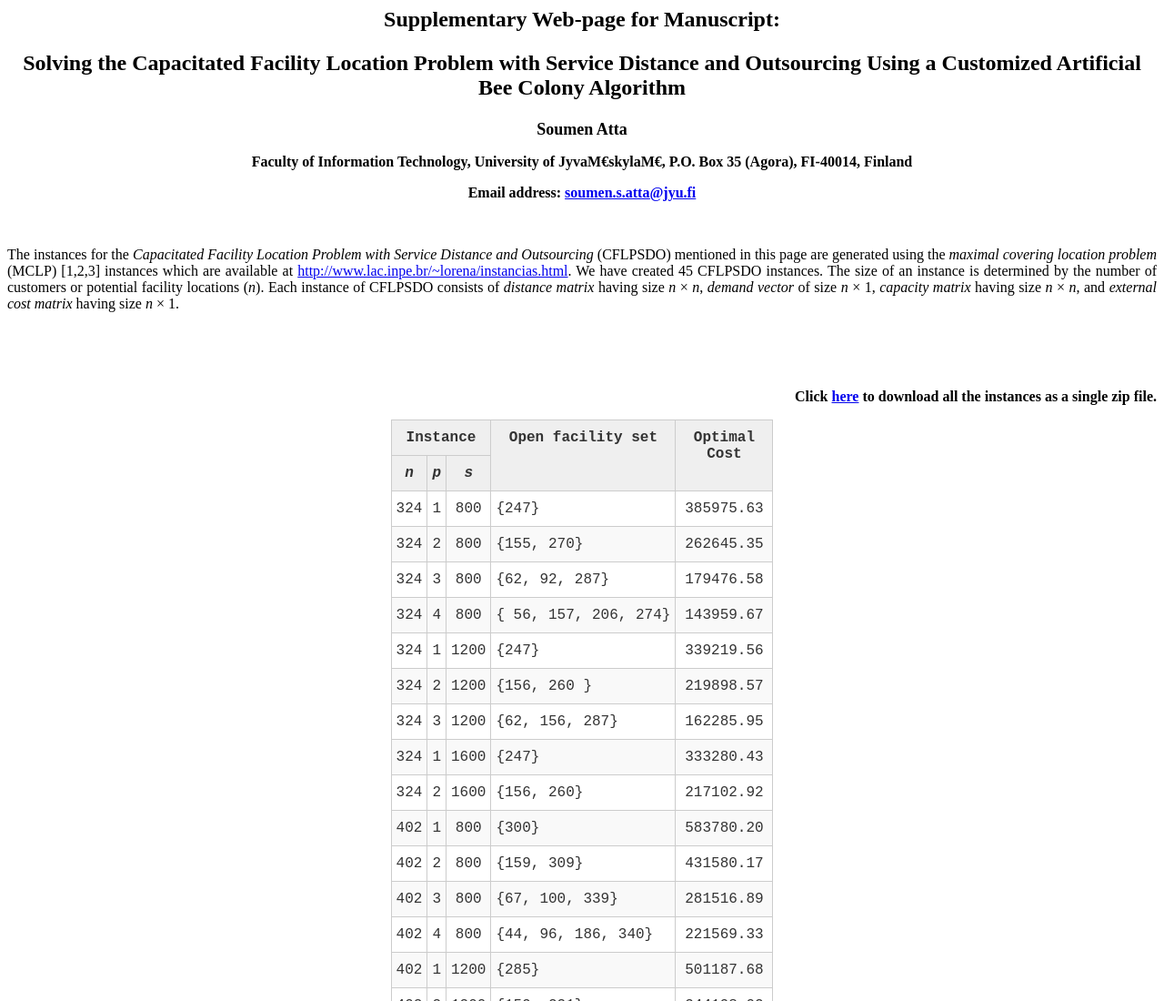
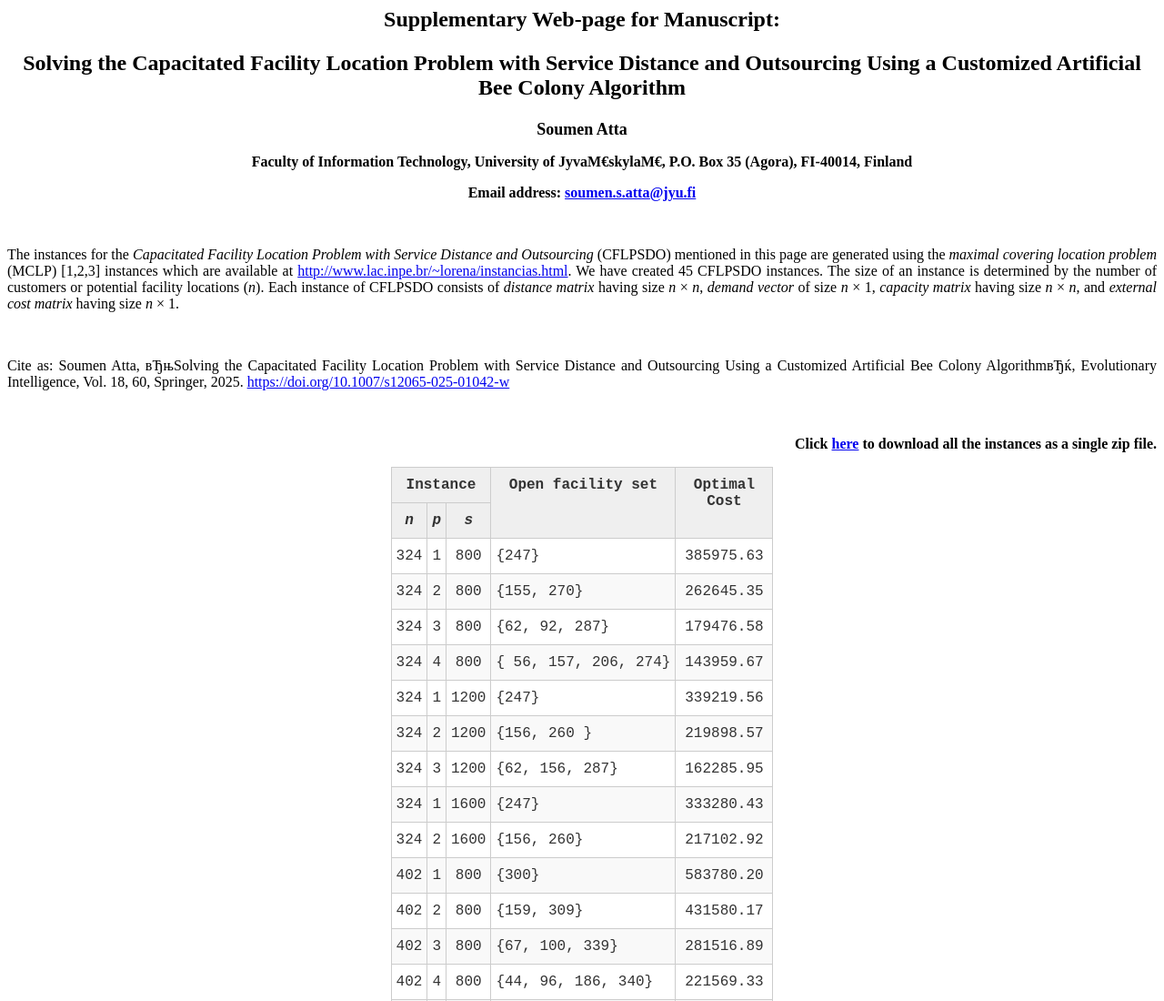
Before and after one commit to SoumenAtta/cflpsdo, a plain HTML site: page index.html in a window 1280 px wide. Shown: the top 1100 px of the page at 91% size. Drawn offline with Linux system fonts and the light colour scheme.

Commit message:
Update index.html

```diff
--- a/index.html
+++ b/index.html
@@ -32,7 +32,8 @@ The instances for the <i>Capacitated Facility Location Problem with Service Dist
 <br>
 
 <p style="font-size:100%;" align="justify">
-<!--Cite as: Soumen Atta (2024). Solving the Capacitated Facility Location Problem with Service Distance and Outsourcing using a Customized Artificial Bee Colony Algorithm. Journal, Publisher, Article No.-->
+Cite as: Soumen Atta, “Solving the Capacitated Facility Location Problem with Service Distance and Outsourcing Using a Customized Artificial Bee Colony Algorithm”, Evolutionary Intelligence, Vol. 18, 60, Springer, 2025.
+<a href="https://doi.org/10.1007/s12065-025-01042-w">https://doi.org/10.1007/s12065-025-01042-w</a>
 </p>
 
 <br>
```
